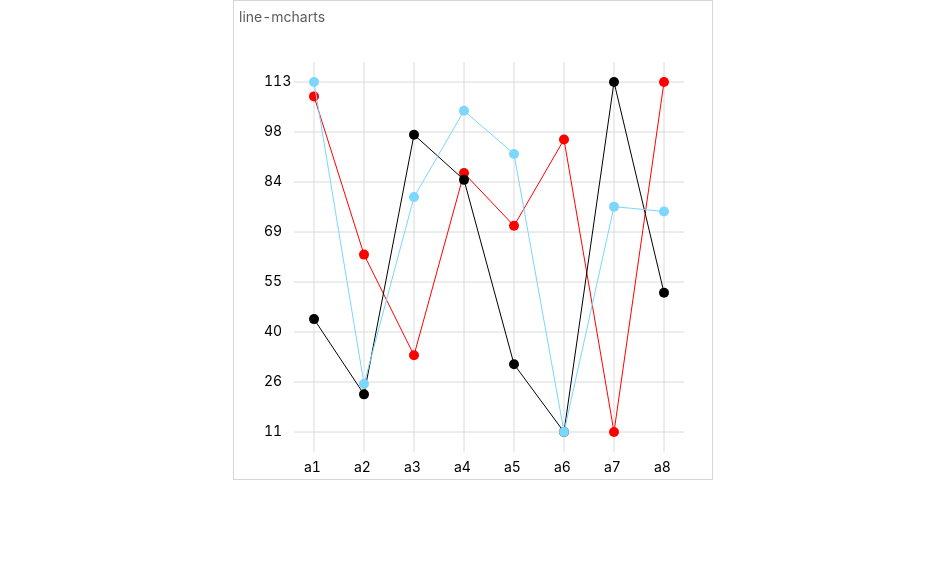
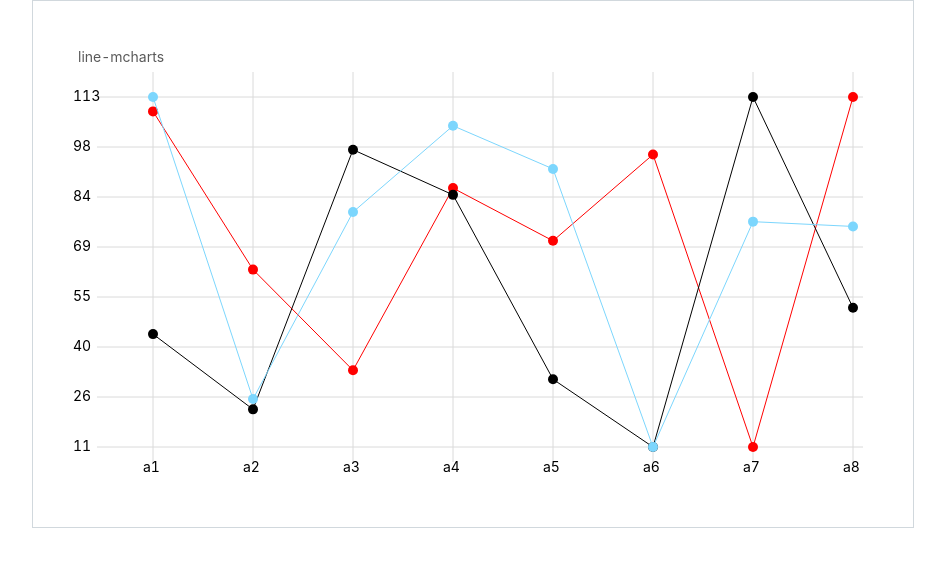
Before and after one commit to ZJBC/mcharts, a website built with webpack: page index.html in a window 1280 px wide. Shown: the whole page, without its empty margins (167-1112 px from the left). Built offline with nearby package versions, Linux system fonts and the light colour scheme.

Commit message:
优化坐标系

```diff
--- a/index.js
+++ b/index.js
@@ -62,7 +62,7 @@ new Mcharts({
       // }
     ]
   },
-  // width: 800,
+  width: 800,
   type: 'line',
   colors: [ 'red', '#000', '#7cd6fd']
 
--- a/src/charts/AxisCharts.js
+++ b/src/charts/AxisCharts.js
@@ -11,8 +11,6 @@ class AxisCharts extends baseCharts {
     this.configData = data.datasets
     this.labels = data.labels
     this.type = type
-    this.drawHeight = 400
-    this.drawWidth = 400
     this.diffLen = data.datasets[0].values.length
     this.config = args
     this.xPositons = []
@@ -26,10 +24,10 @@ class AxisCharts extends baseCharts {
   initAxisX() {
     // 创建X轴数据
     let xVal = this.createAxisX()
-    const xPosInterval = this.drawWidth / this.diffLen
+    const xPosInterval = this.chartsWidth / this.diffLen
     this.xPosInterval = xPosInterval
     xVal.map((value, index) => {
-      const xDiff = this.drawWidth - (xPosInterval * index)
+      const xDiff = this.chartsWidth - (xPosInterval * index)-20
       this.xPositons.push(xDiff)
       this.drawXAxis(value, xDiff)
     })
@@ -38,8 +36,9 @@ class AxisCharts extends baseCharts {
     const {containertem} = this
     let rect = util.clientRect(containertem)
     let xTextDiff = 4
+    console.log("发撒的发生的范德萨发士大夫似的瑞特人委托", rect)
     const {height} = rect
-    const xLine = util.drawX(height, xDiff, xTextDiff, xTextValue)
+    const xLine = util.drawX(height-10, xDiff, xTextDiff, xTextValue)
 
     containertem.appendChild(xLine)
   }
@@ -58,20 +57,20 @@ class AxisCharts extends baseCharts {
   initAxisY() {
     // 创建Y轴数据
     let yVal = this.createAxisY()
-    const yPosInterval = this.drawHeight / this.diffLen
+    const yPosInterval = this.chartsHeight / this.diffLen
     yVal.map((value, index) => {
-      const yDiff = this.drawHeight - (yPosInterval * index)
+      const yDiff = this.chartsHeight - (yPosInterval * index)-25
       this.yPositons.push(yDiff)
       this.drawYAxis(value, yDiff)
     })
   }
   drawYAxis(yTextValue, yDiff) {
     const {containertem} = this
-    const x1 = 30
+    const x1 = 0
     const yTextDiff = 0
     let rect = util.clientRect(containertem)
     const {width} = rect
-    const yLine = util.drawY(x1, width - 30, yDiff, yTextDiff, yTextValue)
+    const yLine = util.drawY(x1+24, width - 10, yDiff, yTextDiff, yTextValue)
 
     containertem.appendChild(yLine)
   }
--- a/src/charts/baseCharts.js
+++ b/src/charts/baseCharts.js
@@ -5,11 +5,13 @@ import util from '../util'
 class baseCharts {
   constructor(args) {
     console.log("基础组件", args)
-    const { data, type, container, title} = args
+    const { data, type, container, title, width, height} = args
     this.configData = data
     this.labels = data.labels
-    this.chartsTitle = title
+    this.chartsTitle = title  //charts标题
     this.type = type
+    this.chartsWidth = width  //charts宽度
+    this.chartsHeight = height || 400
     this.config = args
     this.containertem = null
     this.lineContainer = null
@@ -18,8 +20,9 @@ class baseCharts {
   }
   initBaseContainer(container) {
     const containerHtml = `
-    <div class="mcharts-container-chartstitle">${this.chartsTitle}</div>
+
     <div class="chart-container">
+      <div class="mcharts-container-chartstitle">${this.chartsTitle}</div>
       <div class="mcharts-container-chartsline"></div>
     </div>`
     container.innerHTML = containerHtml  // 设置外层容器
@@ -27,8 +30,8 @@ class baseCharts {
 
     if(this.type === 'line') {
       let svgDom = util.createSVG({
-        width: 400,
-        height: 400,
+        width: this.chartsWidth,
+        height: this.chartsHeight,
         xmlns: "http://www.w3.org/2000/svg"
       },'svg')
       this.lineContainer.appendChild(svgDom)
--- a/src/charts/line.js
+++ b/src/charts/line.js
@@ -78,9 +78,9 @@ class Line extends AxisCharts  {
       height = mchartsTipClient.height
       width = mchartsTipClient.width
     }
-    let y = height? Math.min(...yres[i])-height+20 :Math.min(...yres[i])
-    let x = width? xitem.reverse()[i]-width/2+31: xitem.reverse()[i]
-
+    let y = height? Math.min(...yres[i])-25 :Math.min(...yres[i])
+    let x = width? xitem.reverse()[i]-12: xitem.reverse()[i]
+    console.log("噶的说法是官方特瑞特认为", y)
     this.tooltip.getShowTooltip(x, y, res[i], lineContainer, labels[i])
   }
   getToolTipY(res, indexs) {
--- a/src/css/index.css
+++ b/src/css/index.css
@@ -1,19 +1,19 @@
 /* tooltip */
 svg {
   /* border: 1px solid red; */
-  height: 450px;
-  width: 450px;
+  /* height: 450px; */
+  /* width: 450px; */
 }
 .container {
   max-width: 800px;
   margin: 0 auto;
   position: relative;
-  width: 480px;
+  width: 100%;
   height: 480px;
-  border: 1px solid #d1d8dd;
+
   display: flex;
   flex-wrap: wrap;
-  /* justify-content: center; */
+  justify-content: center;
 }
 .mcharts-tip {
   position: absolute;
@@ -65,8 +65,11 @@ svg {
   position: relative;
 }
 .chart-container {
-  padding-left: 30px
+  padding: 40px 40px 50px 40px;
+  position: relative;
+  border: 1px solid #d1d8dd;
 }
 .mcharts-container-chartstitle {
   padding: 5px;
+  width: 100%;
 }
--- a/src/util/index.js
+++ b/src/util/index.js
@@ -58,8 +58,8 @@ const drawX = (y2, xDiff, xTextDiff, xTextValue) => {
   let drawXline = createSVG({
     x1: 0,
     x2: 0,
-    y1: 30,
-    y2: y2-30,
+    y1: 0,
+    y2: y2,
     "stroke-width": 1,
     "stroke": "#dadada",
   },"line")
@@ -69,7 +69,7 @@ const drawX = (y2, xDiff, xTextDiff, xTextValue) => {
   },"g")
   let drawXtest = createSVG({
     x:-10,
-    y:y2-10,
+    y:y2+10,
     text: xTextValue
   }, 'text')
   drawXg.appendChild(drawXline)
```
